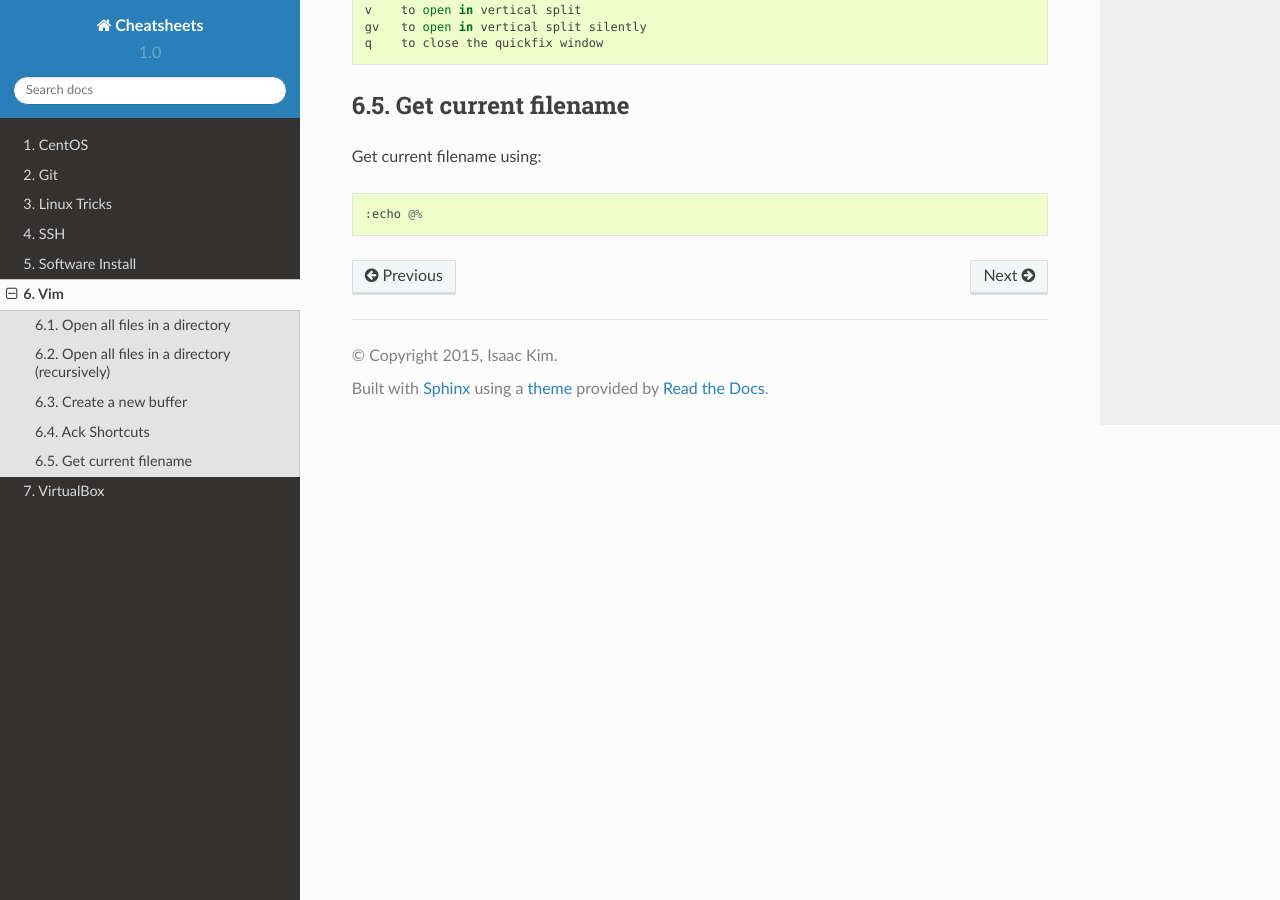
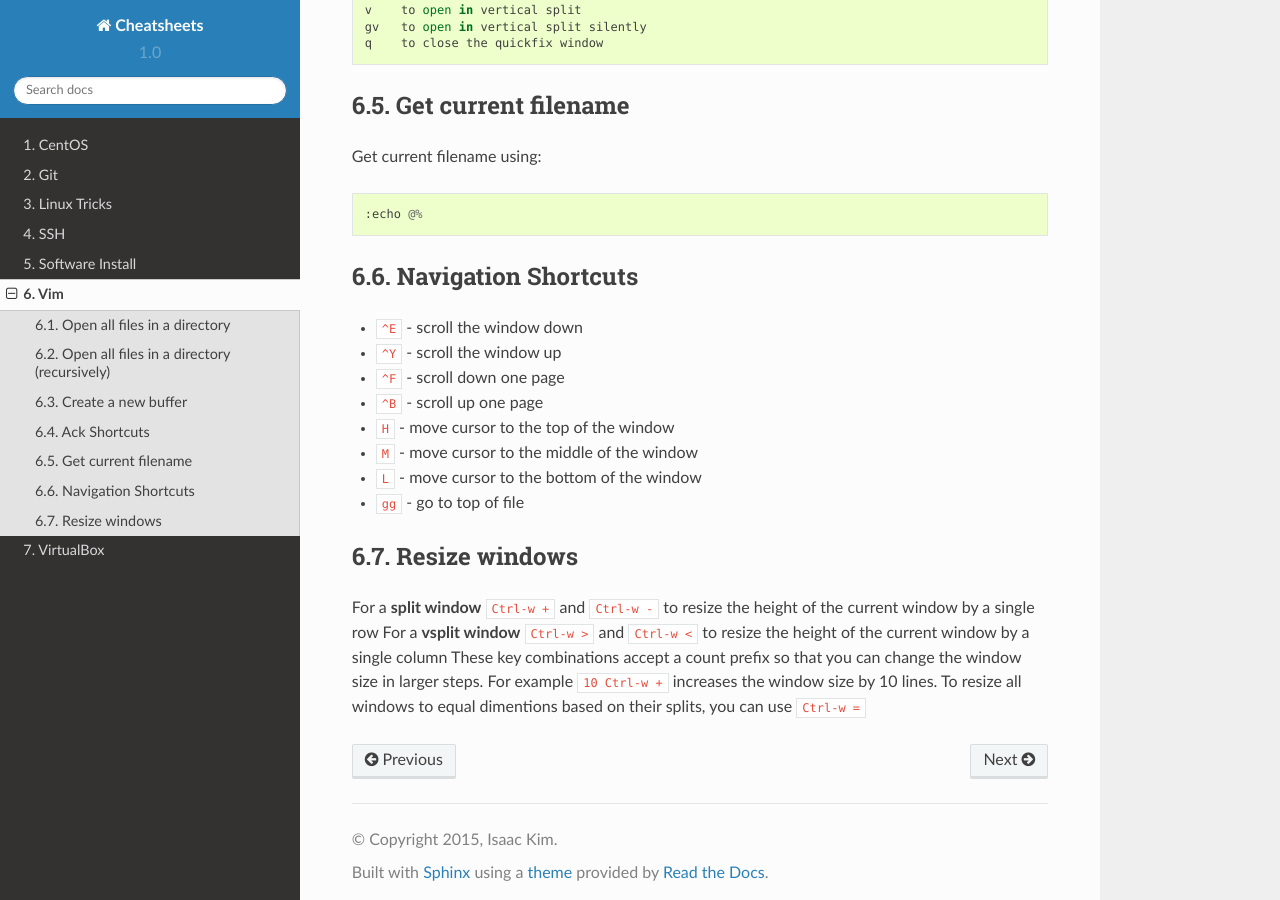
Before and after one commit to ijkim88/dotfiles-old, a Sphinx documentation site: the page built from cheatsheets/source/vim.rst, in a window 1280 px wide and 900 px high, scrolled down 907 px. Built offline with Sphinx 7.4.7 and the Read the Docs theme 2.0.0, drawn with Linux system fonts in a browser that asks for light colours.

Commit message:
Added some reference info for vim shortcuts

```diff
--- a/cheatsheets/source/vim.rst
+++ b/cheatsheets/source/vim.rst
@@ -48,3 +48,24 @@ Get current filename
 Get current filename using::
 
    :echo @%
+
+
+Navigation Shortcuts
+--------------------
+
+* ``^E`` - scroll the window down
+* ``^Y`` - scroll the window up
+* ``^F`` - scroll down one page
+* ``^B`` - scroll up one page
+* ``H`` - move cursor to the top of the window
+* ``M`` - move cursor to the middle of the window
+* ``L`` - move cursor to the bottom of the window
+* ``gg`` - go to top of file
+
+Resize windows
+--------------
+
+For a **split window** ``Ctrl-w +`` and ``Ctrl-w -`` to resize the height of the current window by a single row
+For a **vsplit window** ``Ctrl-w >`` and ``Ctrl-w <`` to resize the height of the current window by a single column
+These key combinations accept a count prefix so that you can change the window size in larger steps. For example ``10 Ctrl-w +`` increases the window size by 10 lines.
+To resize all windows to equal dimentions based on their splits, you can use ``Ctrl-w =``
```
